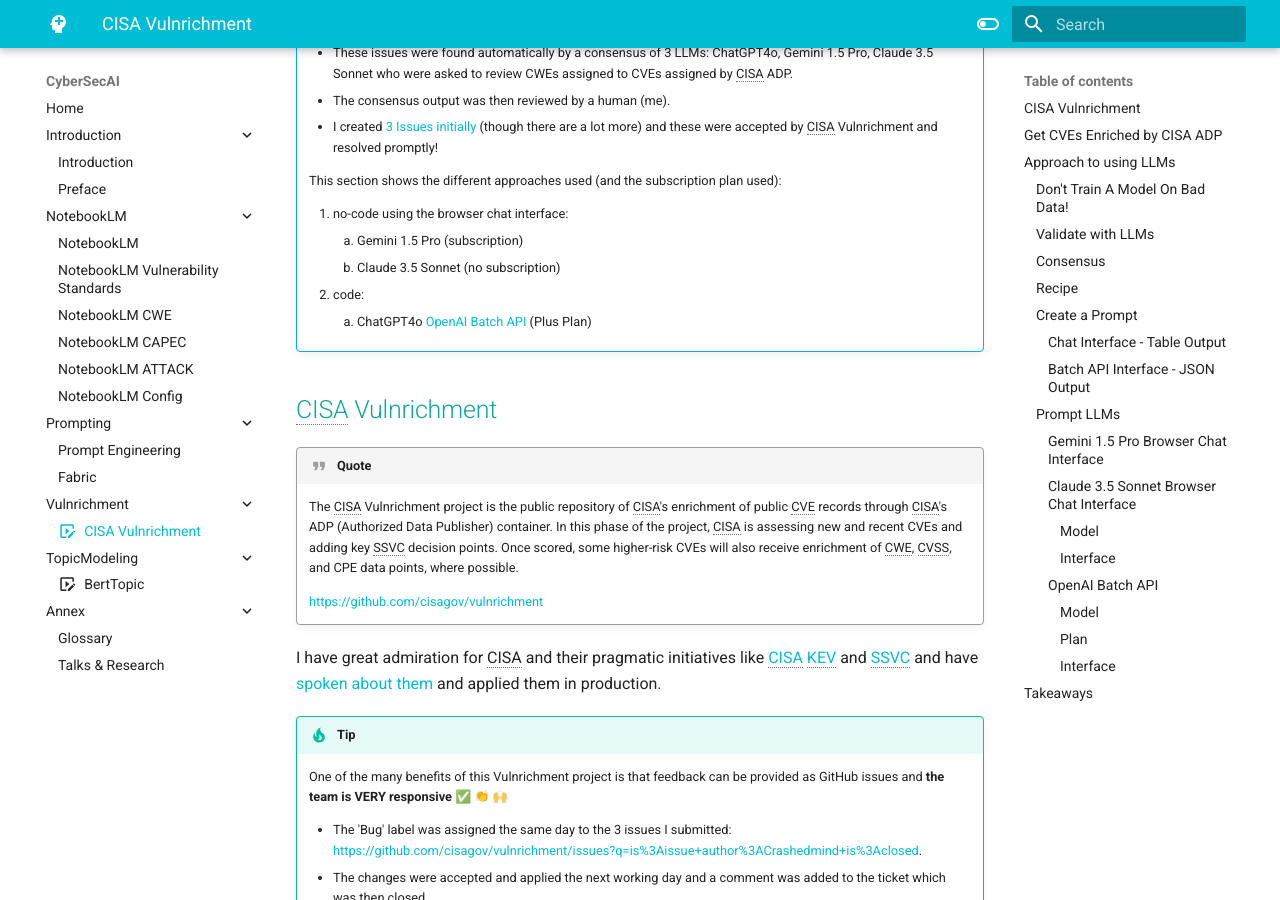
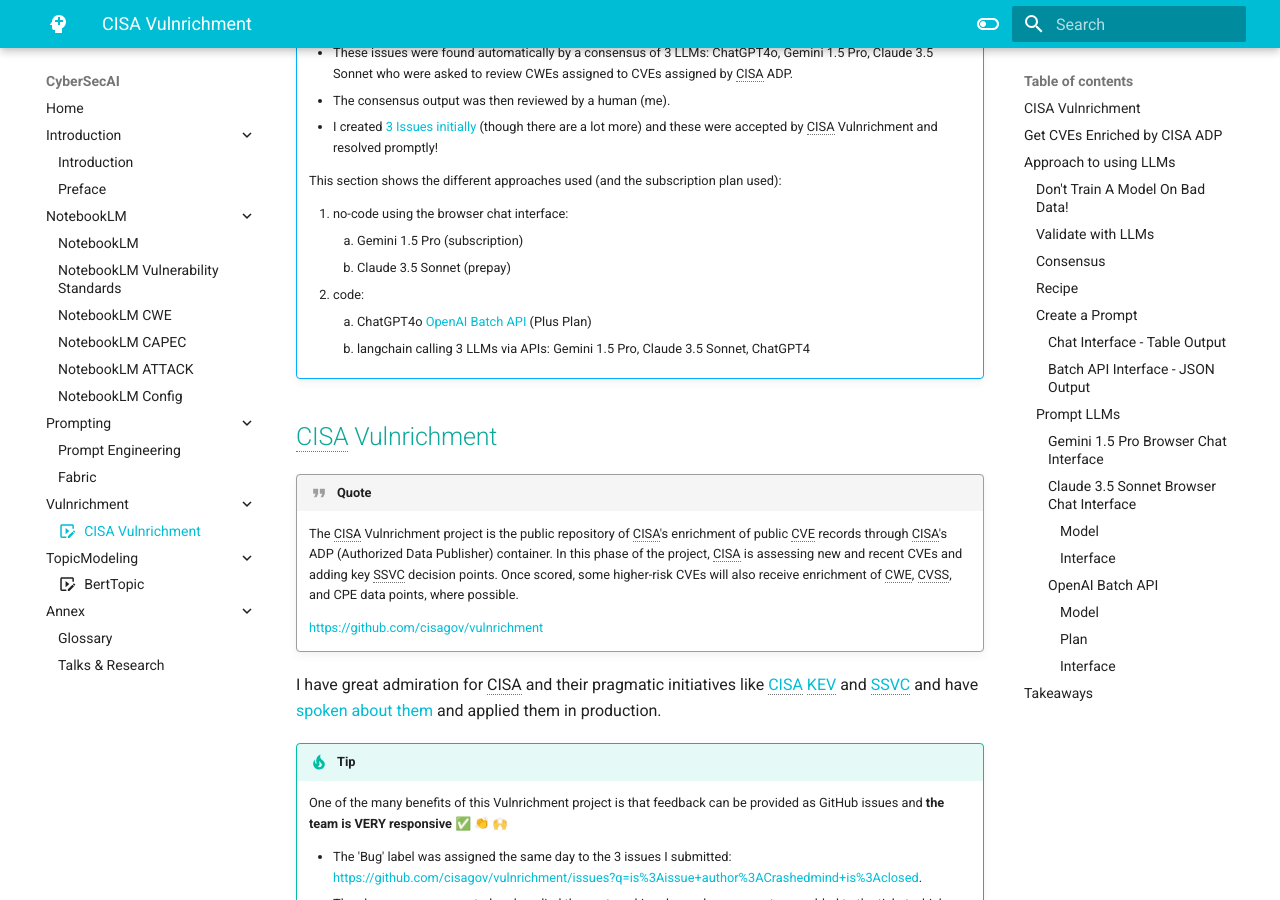
Before and after one commit to CyberSecAI/CyberSecAI.github.io, an MkDocs documentation site: the page built from docs/Vulnrichment/Vulnrichment.md, in a window 1280 px wide and 900 px high, scrolled down 393 px. Built offline with MkDocs 1.6.1 and Material for MkDocs 9.7.7, drawn with Linux system fonts in a browser that asks for light colours; emoji names are drawn with the system emoji font; comment, search, counter and statistics services are not loaded.

Commit message:
add langchain ref

```diff
--- a/docs/Vulnrichment/Vulnrichment.md
+++ b/docs/Vulnrichment/Vulnrichment.md
@@ -23,9 +23,10 @@
 
     1. no-code using the browser chat interface:
         1. Gemini 1.5 Pro (subscription)
-        2. Claude 3.5 Sonnet (no subscription)
+        2. Claude 3.5 Sonnet (prepay)
     2. code:
         1. ChatGPT4o [OpenAI Batch API](https://platform.openai.com/docs/guides/batch/overview) (Plus Plan)
+        2. langchain calling 3 LLMs via APIs: Gemini 1.5 Pro, Claude 3.5 Sonnet, ChatGPT4
 
 
 
```
